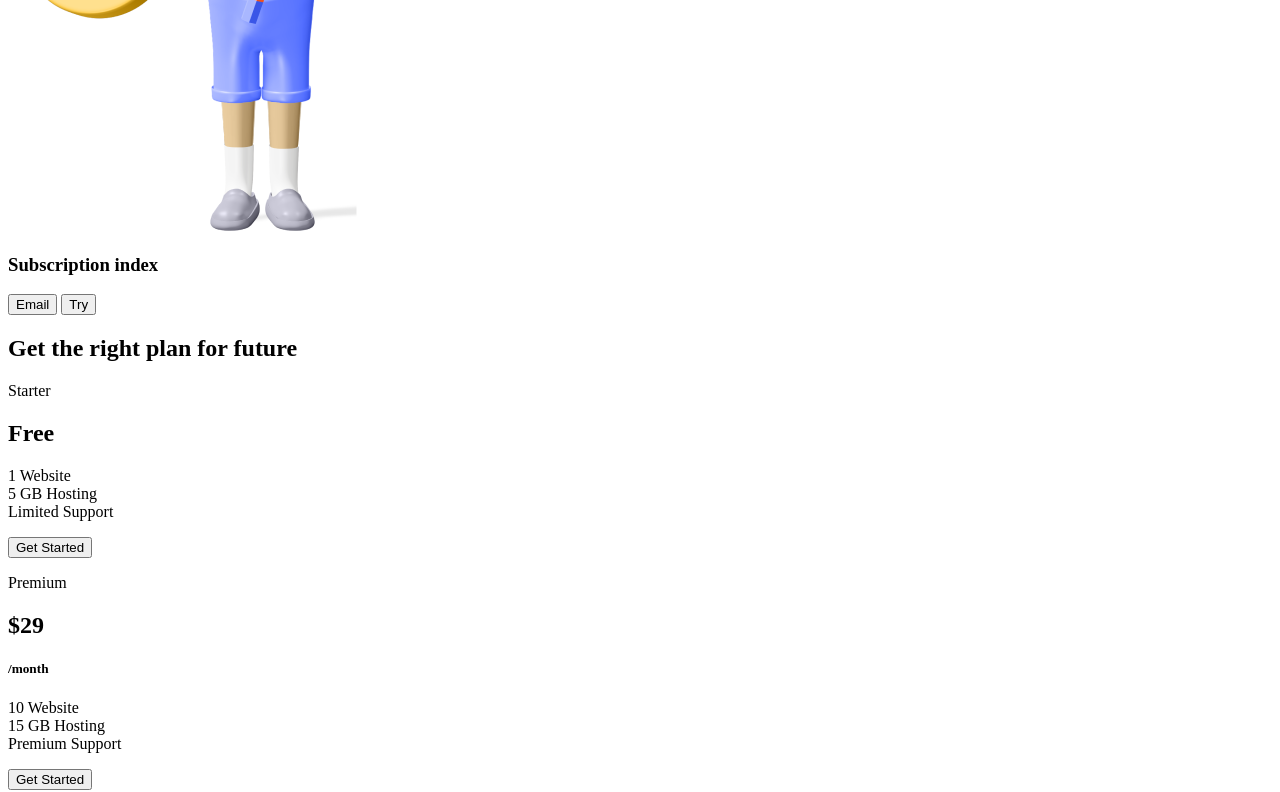
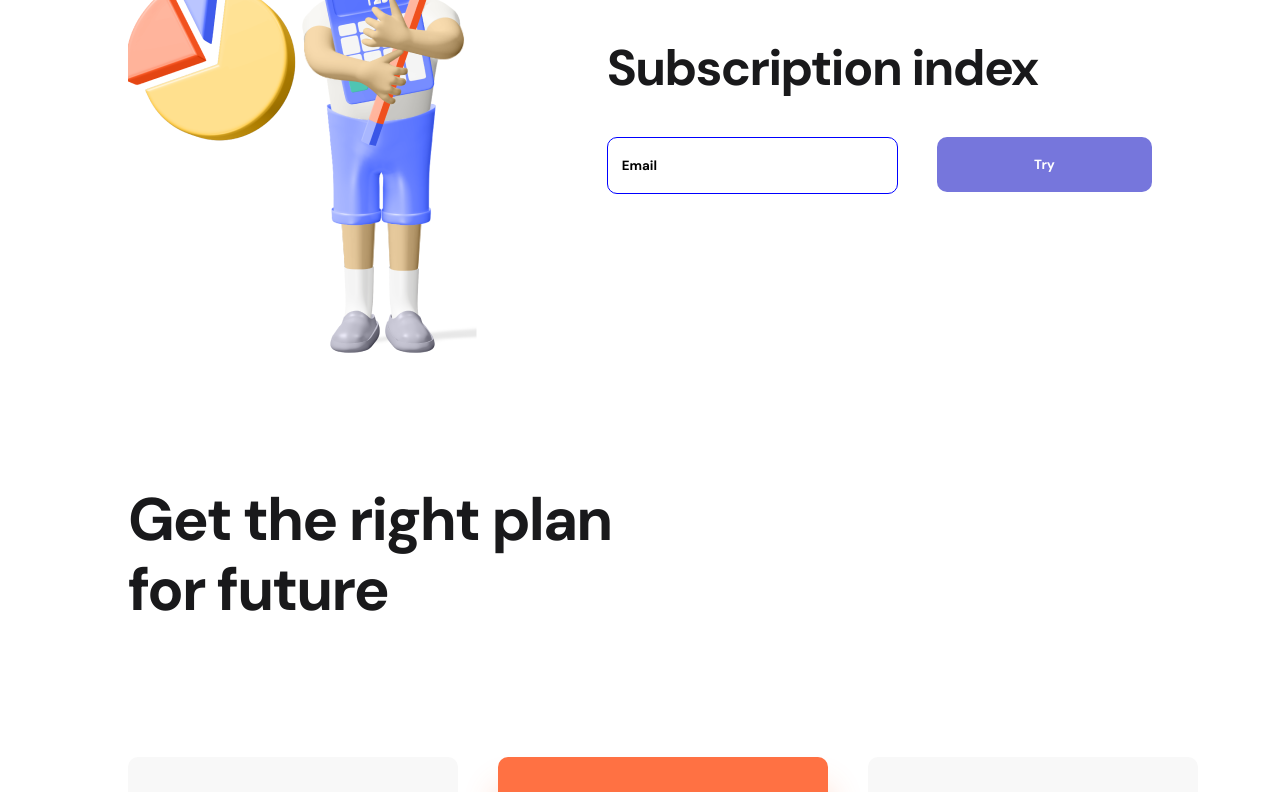
Before and after one commit to muslmoney/Logoipsum, a plain HTML site: page index.html in a window 1280 px wide. Shown: the part 1060-1852 px from the top of the page. Drawn offline with Linux system fonts and the light colour scheme.

Commit message:
Add files via upload

```diff
--- a/index.html
+++ b/index.html
@@ -5,7 +5,7 @@
     <meta charset="UTF-8">
     <meta name="viewport" content="width=device-width, initial-scale=1.0">
     <title>Document</title>
-    <link rel="stylesheet" href="/css/main.css">
+    <link rel="stylesheet" href="/main.css">
     <link rel="preconnect" href="https://fonts.googleapis.com">
     <link rel="preconnect" href="https://fonts.gstatic.com" crossorigin>
     <link href="https://fonts.googleapis.com/css2?family=DM+Sans:opsz,wght@9..40,700&display=swap" rel="stylesheet">
--- /dev/null
+++ b/main.css
@@ -0,0 +1,312 @@
+*{
+    margin: 0;
+    padding: 0;
+    box-sizing: border-box;
+
+}
+li{
+    list-style-type: none;
+
+}
+.container{
+    background: #FFF;
+    margin: 0 auto;
+    width: 80%;
+    max-width: 1070px;
+}
+
+section{
+padding-top: 132px;
+}
+.active{
+width: 60px;
+opacity: 1;
+}
+a:hover{
+    transition: 0.2;
+opacity: 1;
+}
+a {
+    color: #19191B;
+
+
+    opacity: 0.8;
+}
+h1, h2, h3, h4, h5, h6, a, button, .price {
+    text-decoration: none;
+
+    font-family: 'DM Sans';
+    font-weight: 700;
+}
+p{
+    font-weight: 400;
+    font-family: 'Mulish';
+}
+
+
+
+
+
+
+
+
+
+
+
+
+
+
+
+
+.header, .header__wrap{
+  background: rgba(255, 113, 67, 0.27);
+}
+header{
+    display: flex;
+    align-items: center;
+}
+.header__wrap{
+    padding: 40px 0;
+    column-gap: 10px;
+    display: flex   ;
+justify-content: space-between;
+}
+.header__menu{
+    align-items: center;
+    display: flex;
+    gap: 50px;
+
+}
+.header__btn{
+    padding: 19px 60px;
+border-radius: 10px;
+border: none;
+background: #FF7143;
+color: #FFF;
+}
+
+
+
+
+
+
+
+
+
+
+
+
+
+.hero__wrap{
+    display: flex;
+    justify-content: space-between;
+}
+.hero__card{
+
+    max-height: 460px;
+    max-width: 450px;
+}
+.hero__title{
+    font-size: 80px;
+}
+.hero__text{
+    padding-top: 30px;
+    padding-bottom: 50px;
+text-shadow: 0px 4px 4px rgba(0, 0, 0, 0.25);
+    font-size: 20px;
+font-style: normal;
+font-weight: 400;
+line-height: 30px; /* 150% */
+letter-spacing: -0.625px;
+}
+.hero__btn-blue{
+border: none;
+color: #FFF;
+
+border-radius: 10px;
+background: #5454D4;
+padding: 19px 60px;
+
+}
+.hero__btn-inerhit{
+    width: 196px;
+    border: 1px solid blue;
+border-radius: 10px;
+padding: 19px 0px;
+background-color: inherit;
+color: #5454D4;
+}
+.hero__buttons{
+    justify-content: space-between;
+    display: flex;
+    gap: 36px;
+}
+
+
+
+
+
+
+
+
+
+
+
+.content__wrap{
+display: flex;
+justify-content: space-between;
+align-items: center;
+}
+.content__title{
+    padding-bottom: 40px;
+    color: #19191B;
+font-size: 50px;
+font-style: normal;
+font-weight: 700;
+line-height: 57px; /* 114% */
+letter-spacing: -1.563px;
+}
+.content__btn{
+    width: 215px;
+    border-radius: 10px;
+background: #5454D4;
+color: #FFF;
+padding: 19px 0;
+border: none  ;
+}
+.content__email{
+    display: flex;
+    gap: 39px;
+}
+.content__btn-email{
+    padding:19px 240px 19px 14px;
+    border: 1px solid blue;
+    border-radius: 10px;
+background-color: inherit;
+}
+
+
+
+
+
+
+
+.get__title{
+    color: #19191B;
+font-size: 60px;
+font-style: normal;
+font-weight: 700;
+line-height: 70px; /* 116.667% */
+letter-spacing: -1.876px;
+max-width: 500px;
+}
+
+
+
+
+
+
+
+
+
+
+.price__wrap{
+    justify-content: space-between;
+    display: flex;
+    gap: 40px;
+
+}
+.price__text{
+    color: #696871;
+text-align: center;
+font-size: 18px;
+font-style: normal;
+font-weight: 400;
+line-height: 28px; /* 155.556% */
+letter-spacing: -0.563px;
+}
+
+.price__title{
+    color: #1D293F;
+text-align: center;
+font-size: 60px;
+font-style: normal;
+font-weight: 700;
+line-height: 56px; /* 93.333% */
+letter-spacing: -1.034px;
+}
+.price__btn.orange-btn{
+
+    color: #fff;
+    background: #9F3919;
+}
+
+.price__btn{
+
+    border-radius: 10px;
+    border: none;
+    width: 285px;
+    padding: 20px 0;
+    color: #5454D4;
+text-align: center;
+font-size: 17px;
+font-style: normal;
+font-weight: 700;
+line-height: normal;
+letter-spacing: -0.531px;
+}
+ .price__card.orange{
+    color: #FFF;
+text-align: center;
+font-size: 60px;
+font-style: normal;
+font-weight: 700;
+line-height: 56px; /* 93.333% */
+letter-spacing: -1.034px;
+background: #FF7143;
+box-shadow: 0px 32px 34px 0px rgba(255, 112, 59, 0.32);
+ }
+
+
+
+.price__month{
+    display: flex;
+}
+.price__card{
+    border: none;
+
+    padding: 30px 23px;
+    justify-content: space-between;
+    display: flex;
+    flex-direction: column;
+    max-width: 330px;
+    min-height: 440px;
+    border-radius: 10px;
+background: #F8F8F8;
+}
+
+.orange__month{
+    display: flex;
+    flex-wrap: nowrap;
+    justify-content: center;
+    align-items: end;
+
+}
+
+
+.month{
+    height: 45px;
+    color: #1D293F;
+font-size: 28px;
+font-style: normal;
+font-weight: 700;
+line-height: 56px;
+letter-spacing: -1.034px;
+}
+.orange__text{
+    color: #FFF;
+font-style: normal;
+font-weight: 400;
+line-height: 50px; /* 294.118% */
+letter-spacing: -0.531px;
+}
```
